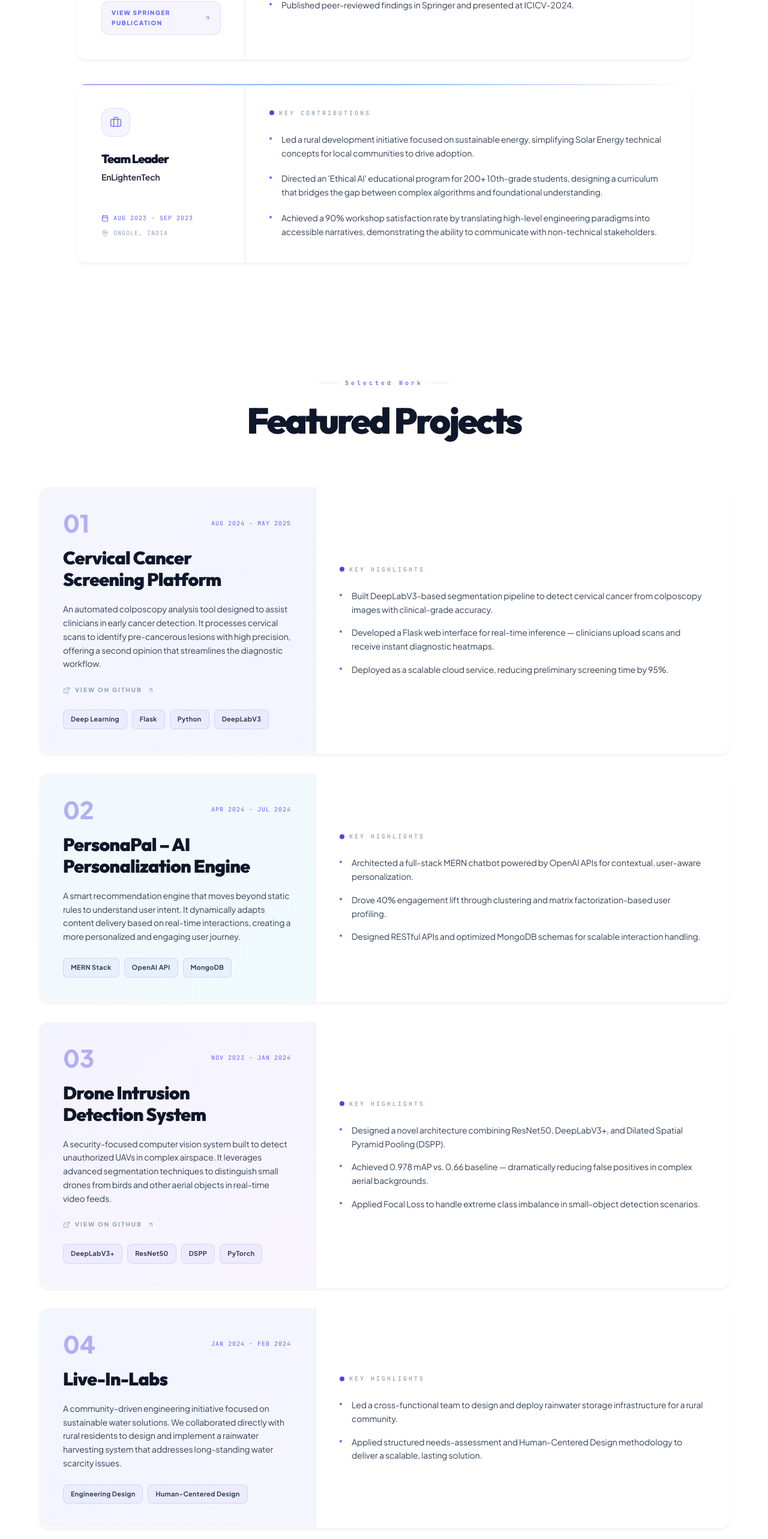
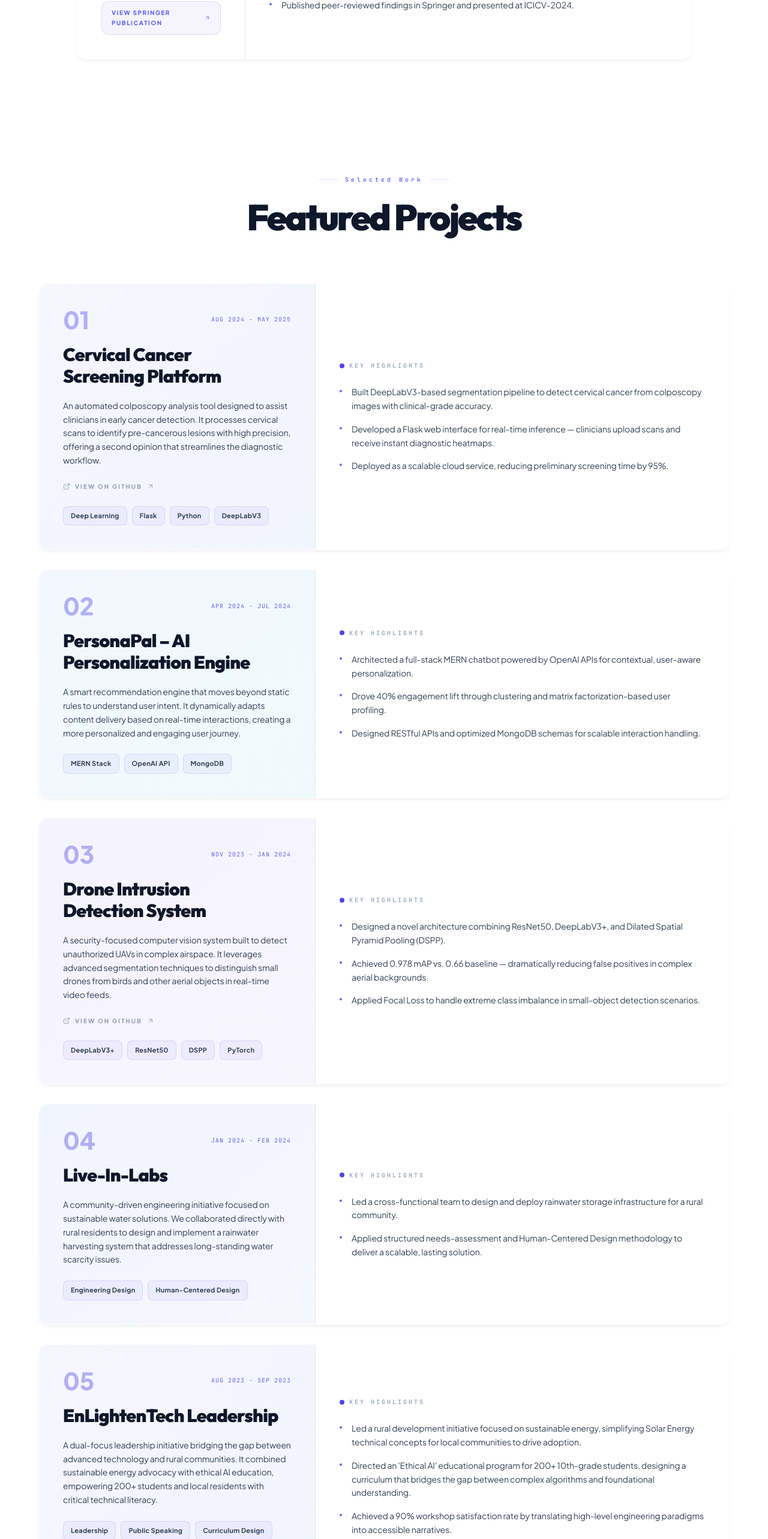
Before and after one commit to Medhovarsh/Medhovarsh-Portfolio, a React (Vite) app: page / in a window 1280 px wide. Shown: the part 2480-5046 px from the top of the page at 60% size. Built offline with nearby package versions, Linux system fonts and the light colour scheme.

Commit message:
Changing EnlightenTech psotion and optimising the portfolio

```diff
--- a/src/data/portfolio.ts
+++ b/src/data/portfolio.ts
@@ -40,17 +40,7 @@ export const portfolioData = {
                 url: "https://link.springer.com/chapter/10.1007/978-981-97-6995-7_31"
             }
         },
-        {
-            company: "EnLightenTech",
-            role: "Team Leader",
-            duration: "Aug 2023 - Sep 2023",
-            location: "Ongole, India",
-            achievements: [
-                "Led a rural development initiative focused on sustainable energy, simplifying Solar Energy technical concepts for local communities to drive adoption.",
-                "Directed an 'Ethical AI' educational program for 200+ 10th-grade students, designing a curriculum that bridges the gap between complex algorithms and foundational understanding.",
-                "Achieved a 90% workshop satisfaction rate by translating high-level engineering paradigms into accessible narratives, demonstrating the ability to communicate with non-technical stakeholders."
-            ]
-        }
+
     ],
     projects: [
         {
@@ -97,6 +87,17 @@ export const portfolioData = {
                 "Led a cross-functional team to design and deploy rainwater storage infrastructure for a rural community.",
                 "Applied structured needs-assessment and Human-Centered Design methodology to deliver a scalable, lasting solution."
             ]
+        },
+        {
+            title: "EnLightenTech Leadership",
+            duration: "Aug 2023 - Sep 2023",
+            description: "A dual-focus leadership initiative bridging the gap between advanced technology and rural communities. It combined sustainable energy advocacy with ethical AI education, empowering 200+ students and local residents with critical technical literacy.",
+            technologies: ["Leadership", "Public Speaking", "Curriculum Design", "Solar Energy Systems", "Ethical AI"],
+            bullets: [
+                "Led a rural development initiative focused on sustainable energy, simplifying Solar Energy technical concepts for local communities to drive adoption.",
+                "Directed an 'Ethical AI' educational program for 200+ 10th-grade students, designing a curriculum that bridges the gap between complex algorithms and foundational understanding.",
+                "Achieved a 90% workshop satisfaction rate by translating high-level engineering paradigms into accessible narratives."
+            ]
         }
     ],
     skills: [
```
